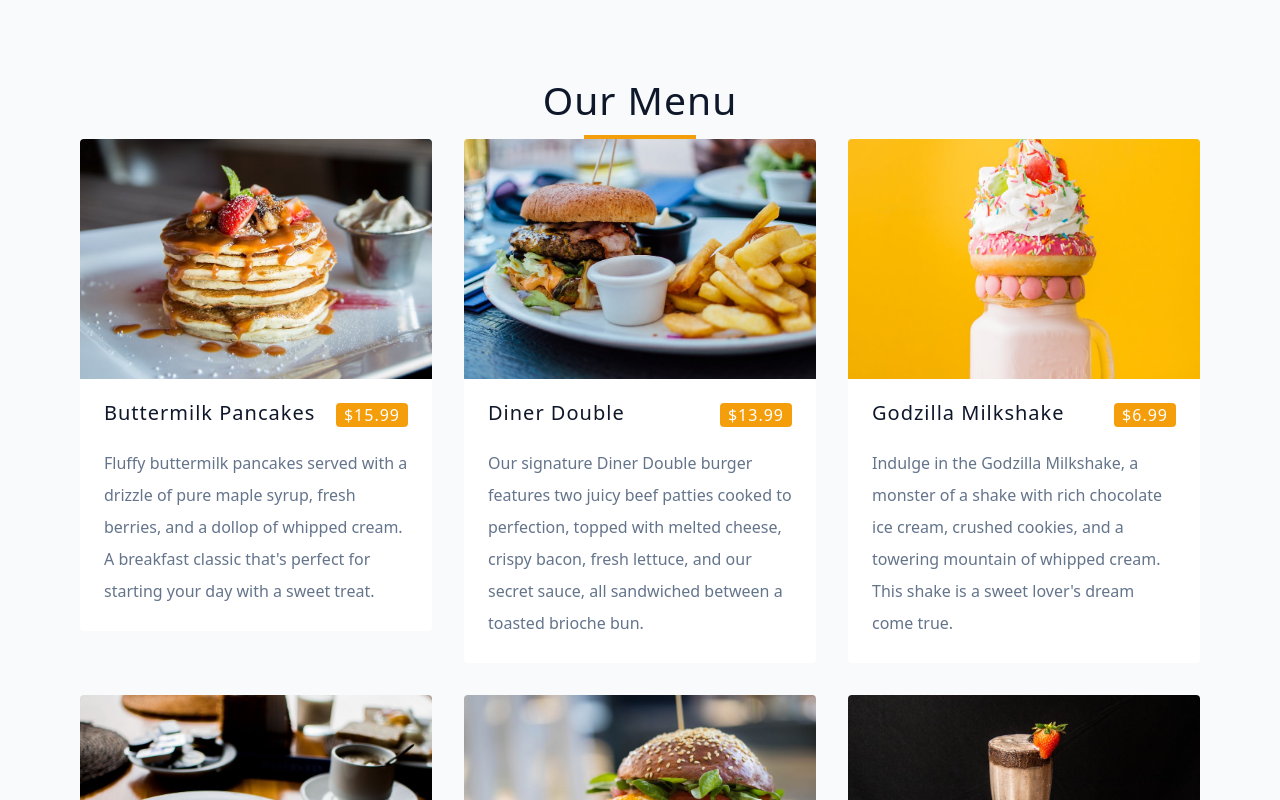
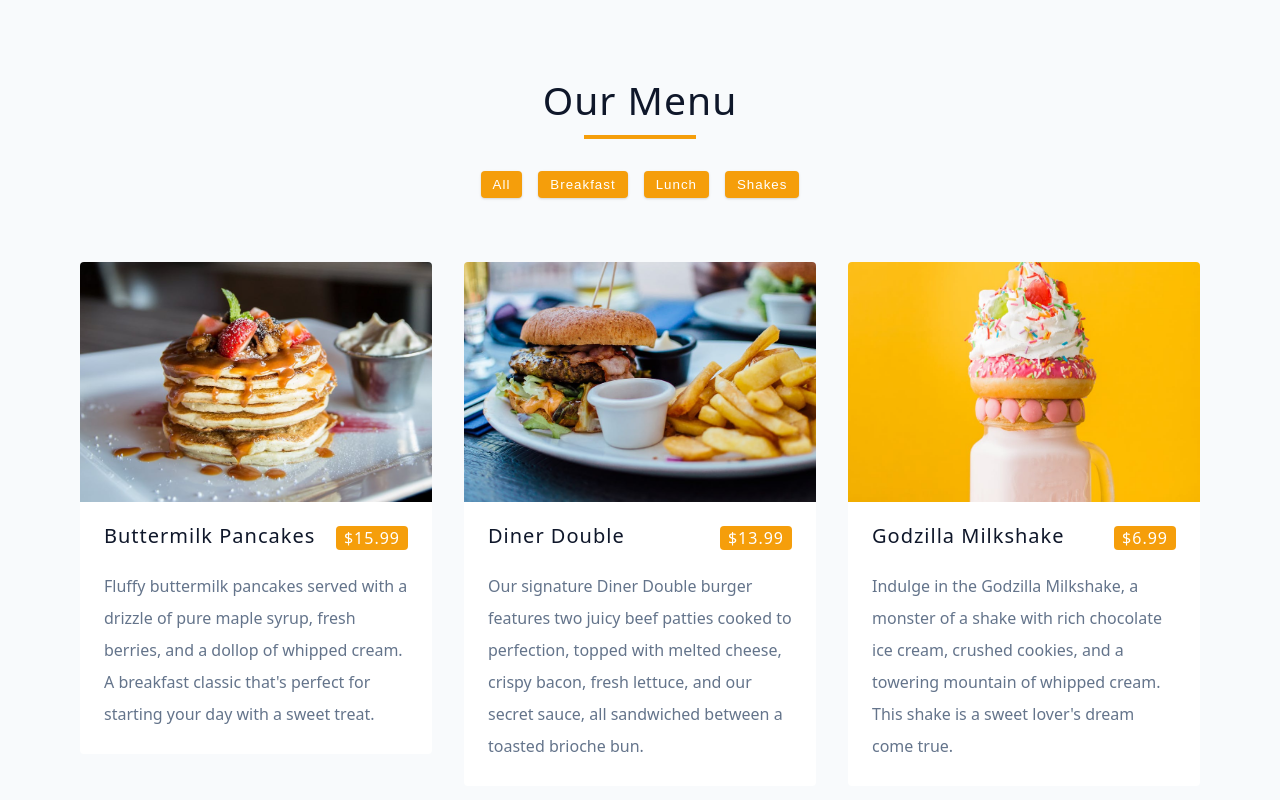
Before and after one commit to jackal7819/Menu, a React (Vite) app: page / in a window 1280 px wide. Shown: the top 800 px of the page. Built offline with nearby package versions, Linux system fonts and the light colour scheme; the HTML template or start-up script is replaced by a standard one.

Commit message:
Add filter

```diff
--- a/src/App.jsx
+++ b/src/App.jsx
@@ -1,3 +1,4 @@
+import Categories from './Categories';
 import Menu from './Menu';
 import Title from './Title';
 import { data } from './data';
@@ -9,10 +10,23 @@ const App = () => {
     const [menu, setMenu] = useState(data);
     const [categories, setCategories] = useState(allCategories);
 
+    const handleCategory = (event) => {
+        const category = event.target.innerText;
+        const newMenu =
+            category === 'All'
+                ? data
+                : data.filter((item) => item.category === category);
+        setMenu(newMenu);
+    };
+
     return (
         <main>
             <section className='menu'>
                 <Title text='Our menu' />
+                <Categories
+                    categories={categories}
+                    handleCategory={handleCategory}
+                />
                 <Menu menu={menu} />
             </section>
         </main>
--- /dev/null
+++ b/src/Categories.jsx
@@ -0,0 +1,14 @@
+const Categories = ({ categories, handleCategory }) => {
+
+    return (
+        <div className='btn-container'>
+            {categories.map((category) => (
+                <button className='btn' key={category} onClick={handleCategory}>
+                    {category}
+                </button>
+            ))}
+        </div>
+    );
+};
+
+export default Categories;
```
